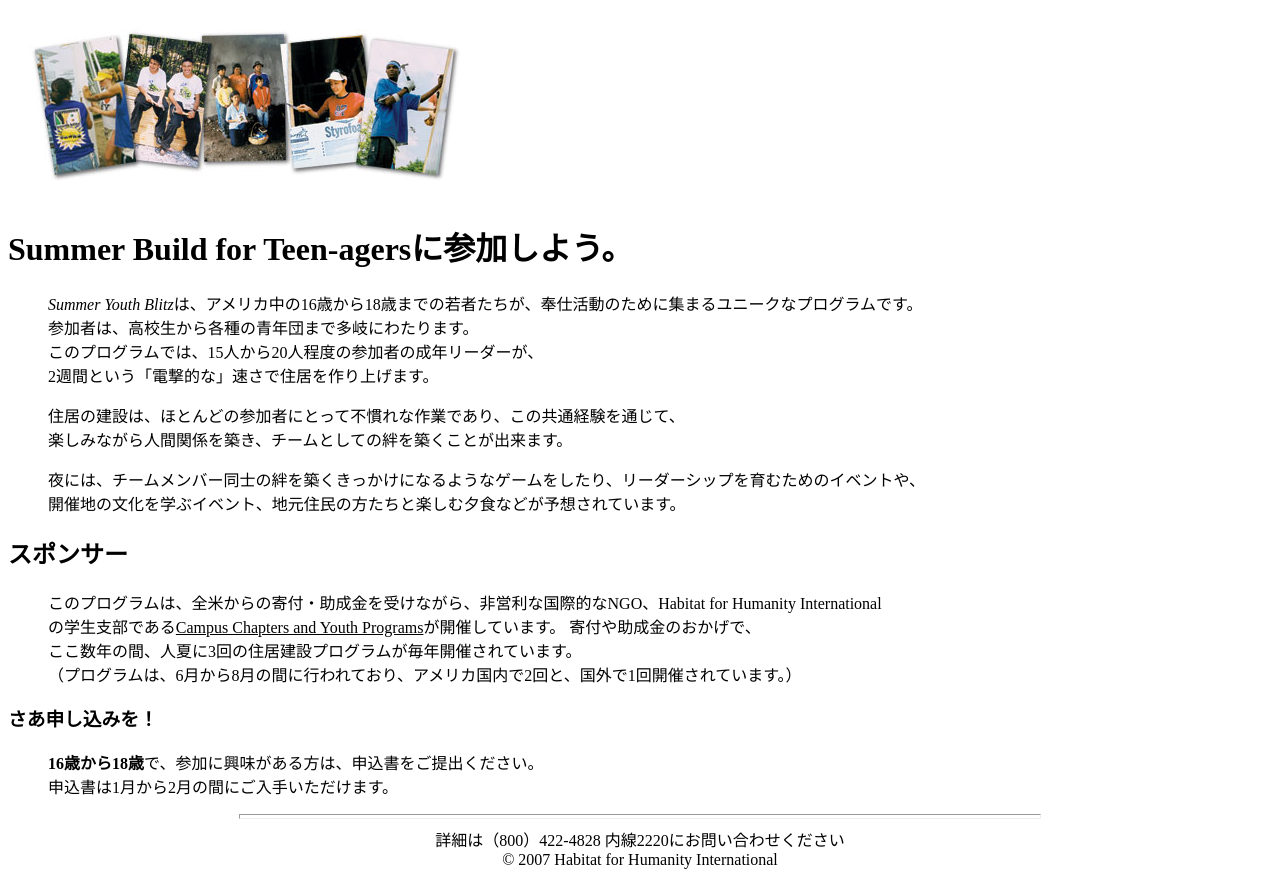
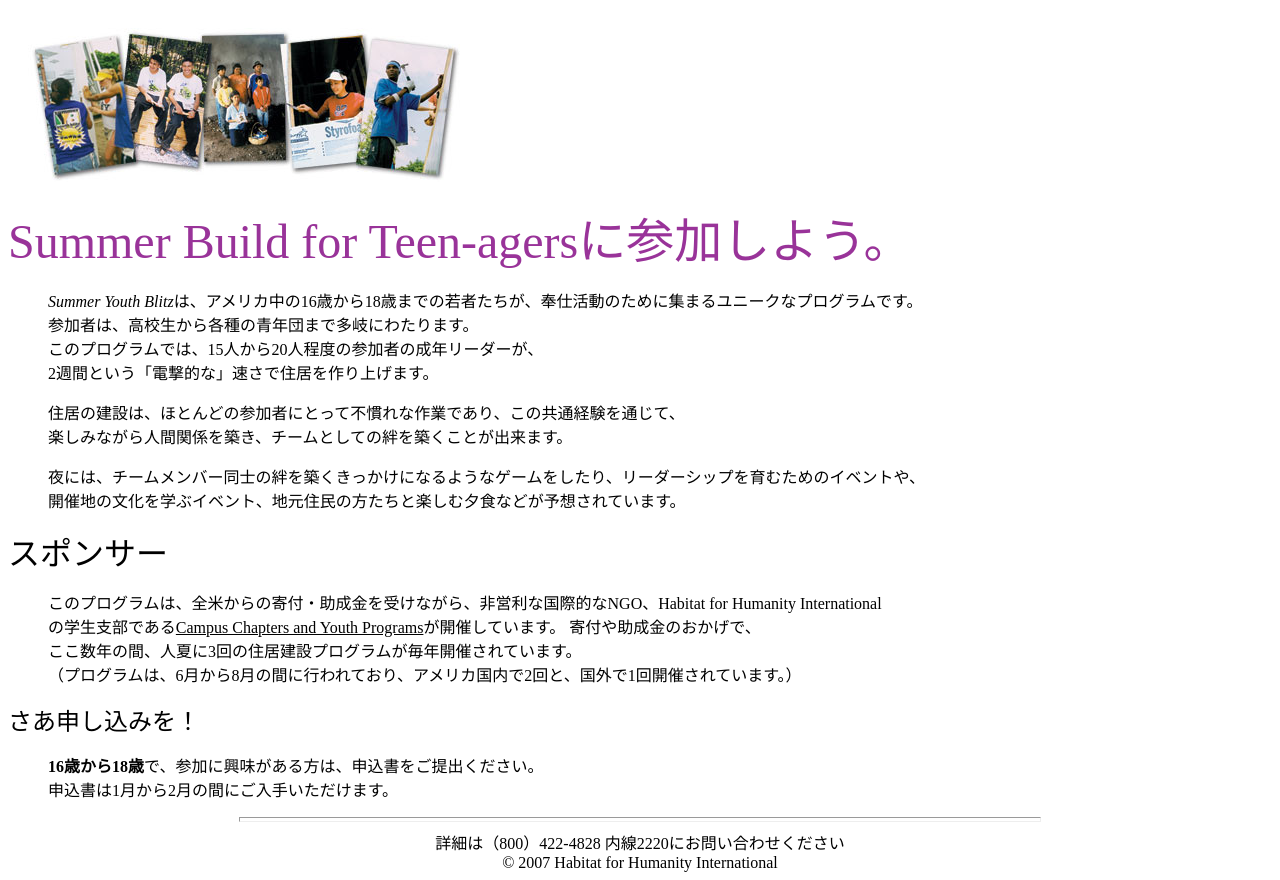
Before and after one commit to n15002/habitat, a plain HTML site: page ccyp/syb.html in a window 1280 px wide. Drawn offline with Linux system fonts and the light colour scheme.

Commit message:
演習46まで書いた、MS明朝だとフォントが変わらないのでserifに変更

```diff
--- a/ccyp/syb.html
+++ b/ccyp/syb.html
@@ -23,7 +23,11 @@
 <img src="syb/SYBcollague2.jpg" alt="Summer Buildに参加しよう！" hspace="20" vspace="20" />
 <br clear="all">
 
-<h1>Summer Build for Teen-agersに参加しよう。</h1>
+<!-- <h1>Summer Build for Teen-agersに参加しよう。</h1> -->
+<!-- <font size="7" color="#993399" face="MS 明朝">Summer Build for Teen-agersに参加しよう。</font> -->
+<!-- MS 明朝だとフォントが変わらなかったためserifに変更 -->
+<font size="7" color="#993399" face="serif">Summer Build for Teen-agersに参加しよう。</font>
+
 <blockquote>
 <p>
 <em>Summer Youth Blitz</em>は、アメリカ中の16歳から18歳までの若者たちが、奉仕活動のために集まるユニークなプログラムです。<br />
@@ -48,14 +52,16 @@
 夜には、チームメンバー同士の絆を築くきっかけになるようなゲームをしたり、リーダーシップを育むためのイベントや、<br />開催地の文化を学ぶイベント、地元住民の方たちと楽しむ夕食などが予想されています。
 </p>
 </blockquote>
-<h2>スポンサー</h2>
+<!-- <h2>スポンサー</h2> -->
+<font size="6">スポンサー</font>
 <blockquote>
 <p>
 このプログラムは、全米からの寄付・助成金を受けながら、非営利な国際的なNGO、Habitat for Humanity International<br />の学生支部である<u>Campus Chapters and Youth Programs</u>が開催しています。
 寄付や助成金のおかげで、<br />ここ数年の間、人夏に3回の住居建設プログラムが毎年開催されています。<br />（プログラムは、6月から8月の間に行われており、アメリカ国内で2回と、国外で1回開催されています。）
 </p>
 </blockquote>
-<h3>さあ申し込みを！</h3>
+<!-- <h3>さあ申し込みを！</h3> -->
+<font size="5">さあ申し込みを！</font>
 <blockquote>
 <p><strong>16歳から18歳</strong>で、参加に興味がある方は、申込書をご提出ください。<br />申込書は1月から2月の間にご入手いただけます。
 </p>
```
